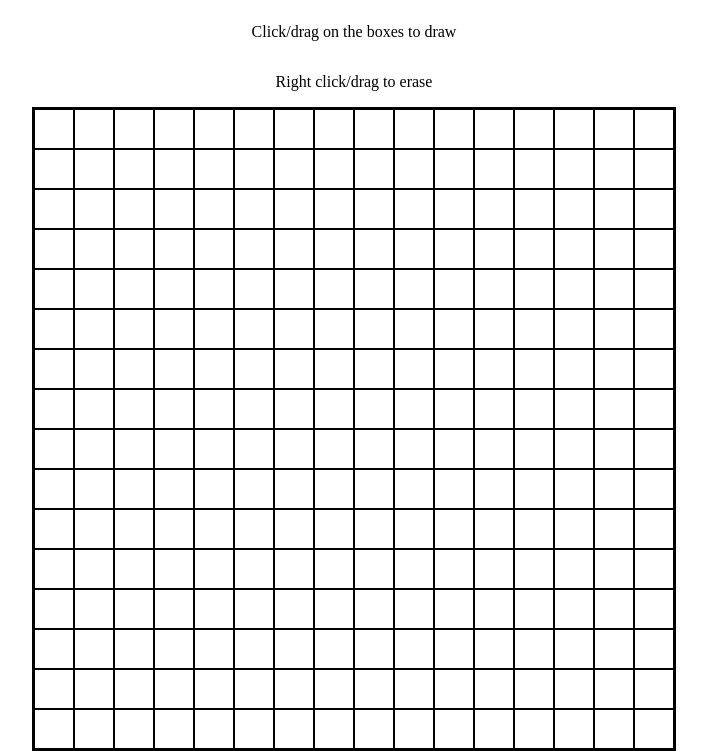
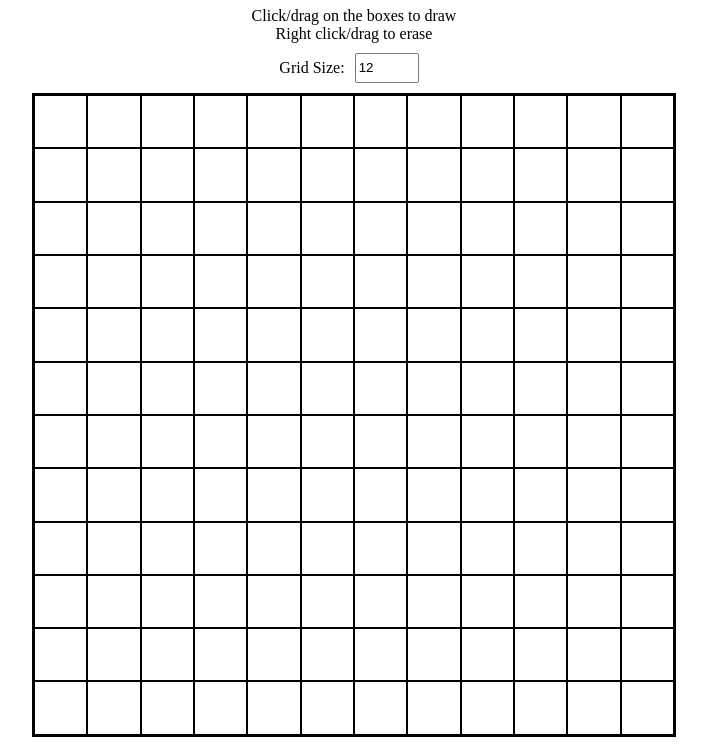
Before and after one commit to Nicholas-Lam1/odin-sketch, a plain HTML site: page index.html in a window 1280 px wide. Shown: the part 73-824 px from the top of the page, without its empty margins (286-993 px from the left). Drawn offline with Linux system fonts and the light colour scheme.

Commit message:
Added in adjustable grid sizing

```diff
--- a/index.css
+++ b/index.css
@@ -4,6 +4,18 @@ body {
   align-items: center;
   margin: 0;
   height: 100vh;
+}
+
+#header p {
+  text-align: center;
+  margin: 0;
+}
+#sizegrid {
+  display: flex;
+}
+
+#sizeinput {
+  margin: 10px 10px
 }
 
 #drawgrid {
@@ -15,7 +27,6 @@ body {
 }
 
 .drawbox {
-  flex: 0 0 calc(100% / 16);
   aspect-ratio: 1;
   border: 1px solid black;
   background-color: white;
--- a/index.html
+++ b/index.html
@@ -9,9 +9,15 @@
   </head>
 
   <body>
-    <h1>Etch-a-Sketch</h1>
-    <p>Click/drag on the boxes to draw</p>
-    <p>Right click/drag to erase</p>
+    <div id="header">
+      <h1>Etch-a-Sketch</h1>
+      <p>Click/drag on the boxes to draw</p>
+      <p>Right click/drag to erase</p>
+    </div>
+    <div id="sizegrid">
+      <p>Grid Size:</p>
+      <input id="sizeinput" type="number" min="1" max="100"></input>
+    </div>
     <div id="drawgrid">
       <!-- JS script generates grid -->
     </div>
--- a/index.js
+++ b/index.js
@@ -1,3 +1,4 @@
+let gridSize = 12;
 let isDrawing = false;
 let currentButton = 0;
 
@@ -16,6 +17,18 @@ function draw(e) {
   e.target.style.backgroundColor = (e.target.style.backgroundColor === "black" ? "white" : "black")
 }
 
+function inputSize() {
+  const sizeinput = document.getElementById("sizeinput")
+  const newSize = sizeinput.value;
+  if (!isNaN(newSize) && newSize > 0 && newSize <= 100) {
+    gridSize = newSize;
+    initGrid();
+  } else {
+    alert("Please enter a number between 1 and 100.");
+    sizeinput.value = gridSize;
+  }
+}
+
 document.addEventListener("DOMContentLoaded", () => {
   (() => {
     console.log("Initializing app...");
@@ -25,22 +38,29 @@ document.addEventListener("DOMContentLoaded", () => {
   document.addEventListener("mousedown", (e) => {
     isDrawing = true;
     currentButton = e.buttons;
-    e.preventDefault();
   });
 
   document.addEventListener("mouseup", () => {
     isDrawing = false;
   });
 
-  document.addEventListener("contextmenu", (e) => e.preventDefault());
+  const drawgrid = document.getElementById("drawgrid");
+  drawgrid.addEventListener("contextmenu", (e) => e.preventDefault());
+
+  const sizeinput = document.getElementById("sizeinput");
+  sizeinput.value = gridSize
+
+  sizeinput.addEventListener("input", inputSize)
 });
 
 function initGrid() {
   const drawgrid = document.getElementById("drawgrid");
+  drawgrid.innerHTML = ""
 
-  for(var i = 0; i < 256; i++) {
+  for(var i = 0; i < gridSize ** 2; i++) {
     const drawbox = document.createElement("div");
     drawbox.classList.add("drawbox")
+    drawbox.style.flex = `0 0 calc(100%/${gridSize})`;
 
     drawbox.addEventListener("mouseenter", drag);
     drawbox.addEventListener("mousedown", draw);
```
